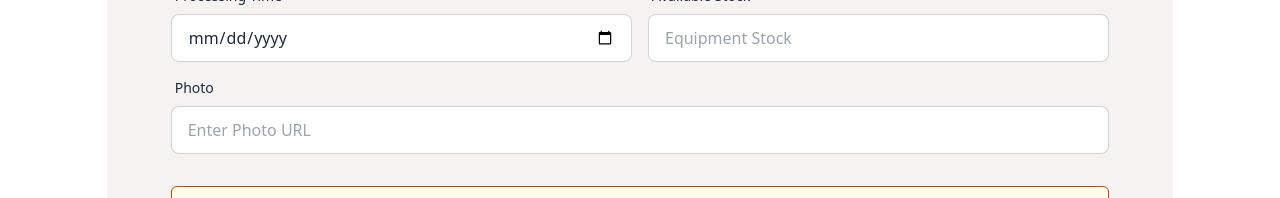
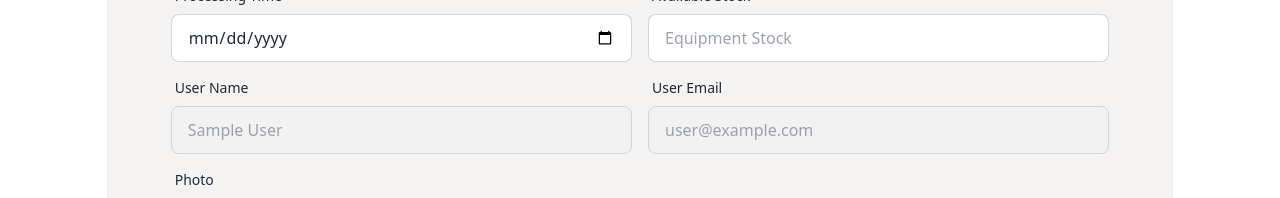
Before and after one commit to mazharul90007/equiSports, a React (Vite) app: page /addEquipments in a window 1280 px wide. Shown: the part 602-800 px from the top of the page. Built offline with nearby package versions, Linux system fonts and the light colour scheme; no server answers; sample sign-in values are in the browser's storage.

Commit message:
in add equipments field default username and user email has been added

```diff
--- a/src/Pages/AddEquipments.jsx
+++ b/src/Pages/AddEquipments.jsx
@@ -180,6 +180,31 @@ const AddEquipments = () => {
                                 required />
                         </div>
                     </div>
+                    {/* Row User Name and Email */}
+                    <div className="md:flex gap-4 w-full">
+                        <div className="form-control md:w-1/2">
+                            <label className="label">
+                                <span className="label-text">User Name</span>
+                            </label>
+                            <input
+                                type="text"
+                                value={user.displayName || "No User Name"}
+                                name="processingTime"
+                                className="input input-bordered disabled:border-gray-300"
+                                disabled/>
+                        </div>
+                        <div className="form-control md:w-1/2">
+                            <label className="label">
+                                <span className="label-text">User Email</span>
+                            </label>
+                            <input
+                                type="text"
+                                value={user.email || 'No Email'}
+                                name="stock"
+                                className="input input-bordered disabled:border-gray-300"
+                                disabled />
+                        </div>
+                    </div>
                     <div className="form-control w-full">
                         <label className="label">
                             <span className="label-text">Photo</span>
```
